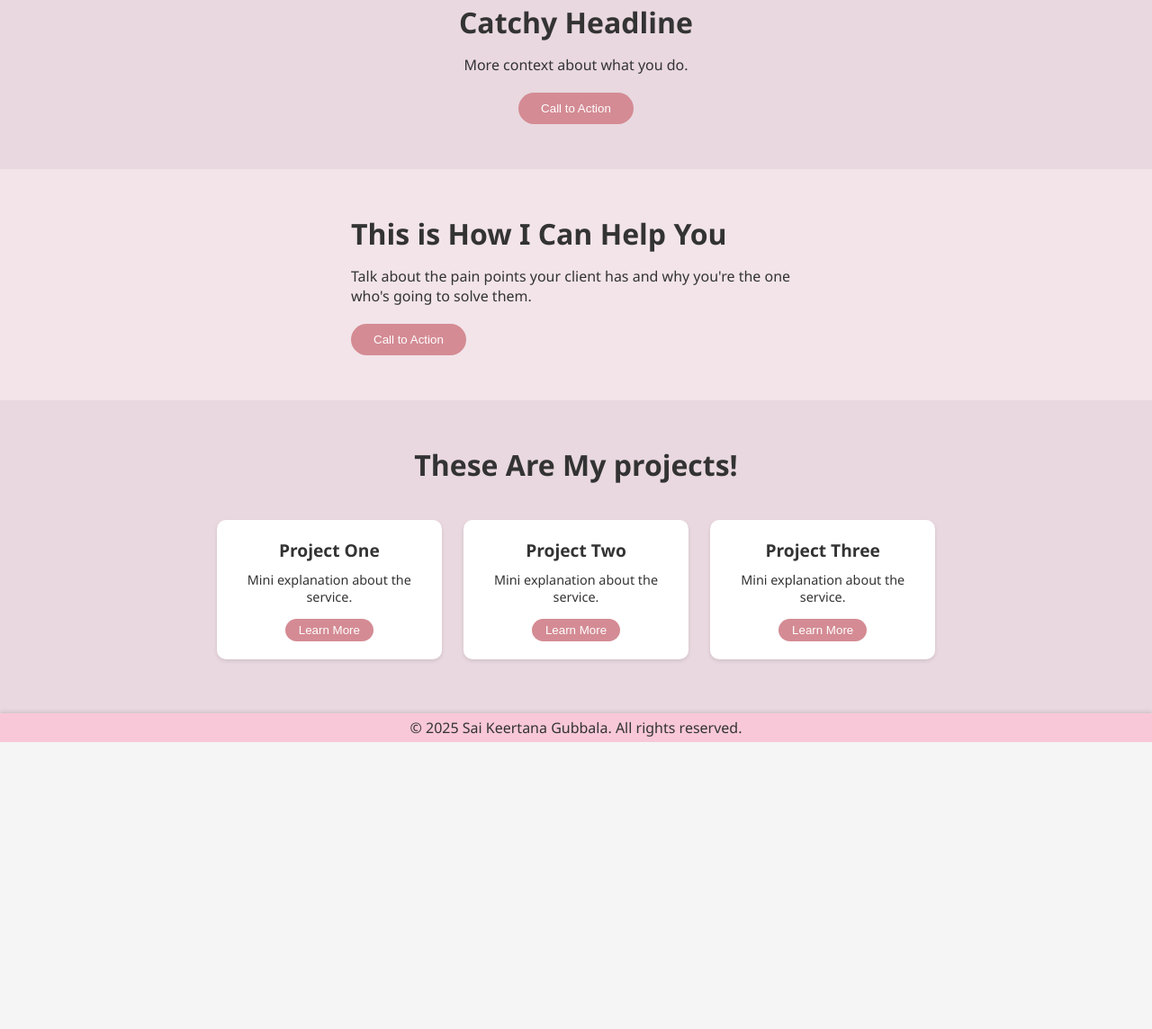
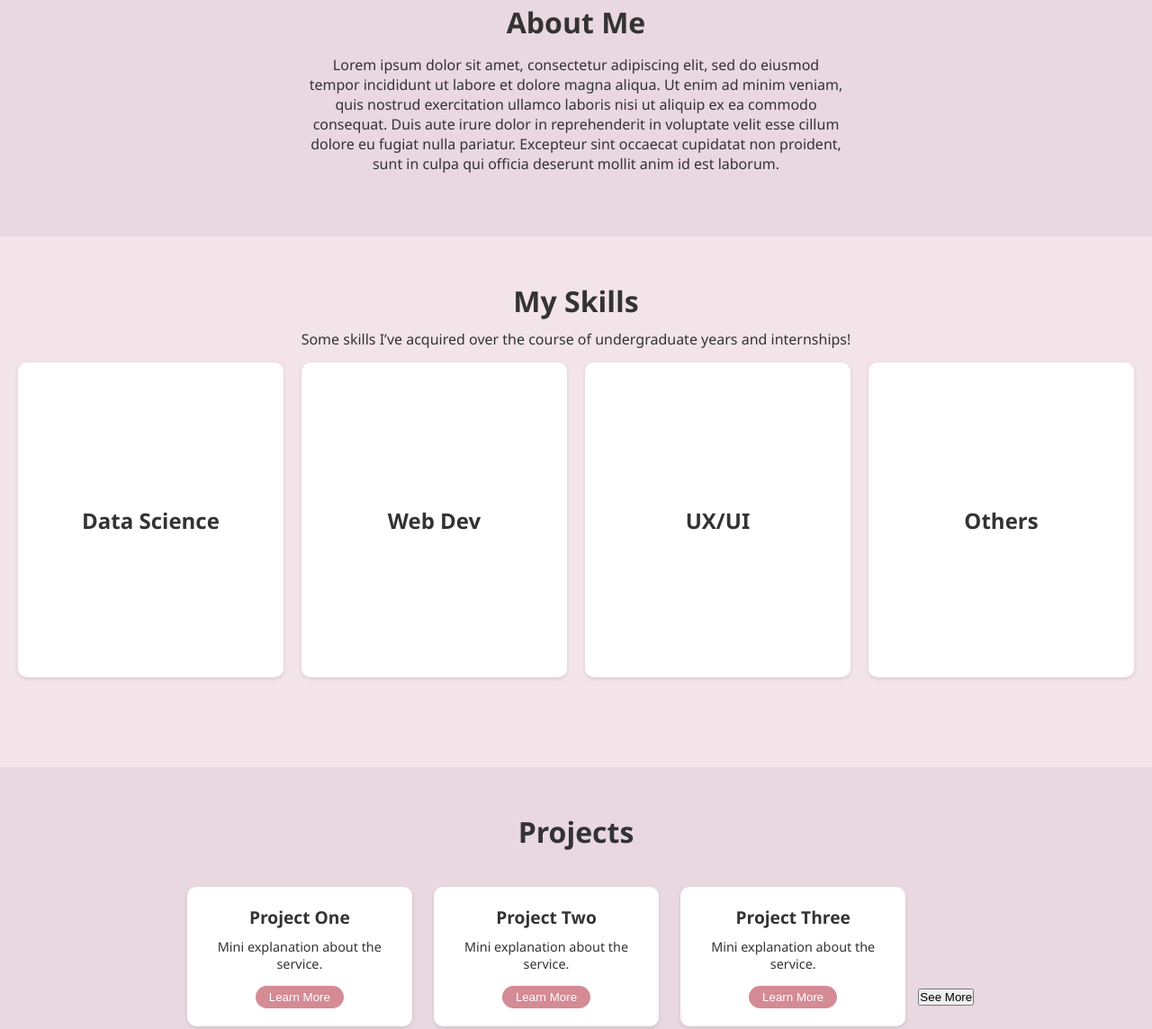
Before and after one commit to Saikeertanagubbala/portfolio-website, a website: page src/index.html in a window 1280 px wide. Shown: the part 514-1658 px from the top of the page at 90% size. Before the commit the page ends 1339 px from the top, so only its background shows below. Drawn offline with Linux system fonts and the light colour scheme.

Commit message:
Edits to homepage

```diff
--- a/src/index.html
+++ b/src/index.html
@@ -7,27 +7,23 @@
     <link rel="stylesheet" href="styles/main.css">
 </head>
 <body>
-    <!-- Header with Navigation -->
     <header>
         <nav class="sticky-nav">
             <ul>
                 <li><a href="index.html">Home</a></li>
                 <li><a href="pages/experience.html">Experience</a></li>
                 <li><a href="pages/projects.html">Projects</a></li>
-                <li><a href="pages/resume.html">Resume</a></li>
             </ul>
         </nav>
     </header>
 
-    <!-- Main Content -->
     <main>
-        <!-- Hero Section -->
         <section class="hero">
             <div class="hero-content">
                 <div class="hero-text">
                     <h1>Sai Keertana Gubbala</h1>
-                    <p>Data Analyst, UX/UI Designer and Coder.</p>
-                    <button class="cta">Call to Action</button>
+                    <p>Data Analyst</p>
+                    <button class="cta">Contact Me</button>
                 </div>
                 <div class="hero-image-container">
                     <img src="portfolio.jpg" alt="Hero Image">
@@ -35,25 +31,110 @@
             </div>
         </section>
 
-        <!-- About Section -->
         <section class="about">
-            <h2>Catchy Headline</h2>
-            <p>More context about what you do.</p>
-            <button class="cta">Call to Action</button>
+            <h2>About Me</h2>
+            <p>Lorem ipsum dolor sit amet, consectetur adipiscing elit, sed do eiusmod tempor incididunt ut labore et dolore magna aliqua. Ut enim ad minim veniam, quis nostrud exercitation ullamco laboris nisi ut aliquip ex ea commodo consequat. Duis aute irure dolor in reprehenderit in voluptate velit esse cillum dolore eu fugiat nulla pariatur. Excepteur sint occaecat cupidatat non proident, sunt in culpa qui officia deserunt mollit anim id est laborum.</p>
         </section>
 
-        <!-- Pain Points and Solutions Section -->
-        <section class="pain-points">
+        <section class="skills">
             <div>
-                <h2>This is How I Can Help You</h2>
-                <p>Talk about the pain points your client has and why you're the one who's going to solve them.</p>
-                <button class="cta">Call to Action</button>
+                <h2>My Skills</h2>
+                <p>Some skills I’ve acquired over the course of undergraduate years and internships!</p>
+                <div class="skills-grid">
+                    <div class="card">
+                        <div class="card-inner">
+                            <div class="card-front">
+                                <h3>Data Science</h3>
+                            </div>
+                            <div class="card-back">
+                                <ul>
+                                    <li>Python</li>
+                                    <li>R/R-Studio</li>
+                                    <li>Tableau</li>
+                                    <li>Machine Learning</li>
+                                    <li>Data Visualization</li>
+                                    <li>Statistics and Modeling</li>
+                                    <li>Unix/Bash-Scripting</li>
+                                    <li>High-Performace Computing Center</li>
+                                    <li>Pandas, Numpy, Matplotlib, Seaborn </li>
+                                    <li>Scikit-Learn, StatsModels, Sklearn</li>
+                                    <li>PyTorch, Plotly, NetworkX</li>
+                                    <li>tidyverse, dplyr, ggplot2, lubridate</li>
+                                    <li>SAS, SQL, PowerBI (in progress)</li>
+                                </ul>
+                            </div>
+                        </div>
+                    </div>
+                    <div class="card">
+                        <div class="card-inner">
+                            <div class="card-front">
+                                <h3>Web Dev</h3>
+                            </div>
+                            <div class="card-back">
+                                <ul>
+                                    <li>HTML/CSS (Tailwind & Tufte)</li>
+                                    <li>JavaScript</li>
+                                    <li>React</li>
+                                    <li>Next.js, Node.js, Vue.js</li>
+                                    <li>Supabase, Firebase</li>
+                                    <li>Vercel, Netlify, Eleventy</li>
+                                </ul>
+                            </div>
+                        </div>
+                    </div>
+                    <div class="card">
+                        <div class="card-inner">
+                            <div class="card-front">
+                                <h3>UX/UI</h3>
+                            </div>
+                            <div class="card-back">
+                                <ul>
+                                    <li>Figma</li>
+                                    <li>Miro</li>
+                                    <li>Prototyping & Usability</li>
+                                    <li>Survey Design</li>
+                                    <li>User Research</li>
+                                    <li>Wireframing & Persona Creation</li>
+                                    <li>Usability Testing</li>
+                                    <li>Interaction Design</li>
+                                    <li>User-Centered Design</li>
+                                    <li>Information Architecture</li>
+                                    <li>Comparative Analysis</li>
+                                    <li>Heuristic Evaluation</li>
+                                </ul>
+                            </div>
+                        </div>
+                    </div>
+                    <div class="card">
+                        <div class="card-inner">
+                            <div class="card-front">
+                                <h3>Others</h3>
+                            </div>
+                            <div class="card-back">
+                                <ul>
+                                    <li>GIT</li>
+                                    <li>Jupyter Notebook</li>
+                                    <li>Qualtrics</li>
+                                    <li>Microsoft Office</li>
+                                    <li>Google Suite</li>
+                                    <li>Canva</li>
+                                    <li>Notion (Productivity Software)</li>
+                                    <li>Team Collaboration</li>
+                                    <li>Critical Thinking</li>
+                                    <li>Time Management</li>
+                                    <li>Leadership</li>
+                                    <li>Adaptability</li>
+                                    <li>Creativity</li>
+                                </ul>
+                            </div>
+                        </div>
+                    </div>
+                </div>
             </div>
         </section>
 
-        <!-- Projects Section -->
         <section class="projects">
-            <h2>These Are My projects!</h2>
+            <h2>Projects</h2>
             <div class="project-item">
                 <h3>Project One</h3>
                 <p>Mini explanation about the service.</p>
@@ -69,10 +150,15 @@
                 <p>Mini explanation about the service.</p>
                 <button class="cta">Learn More</button>
             </div>
+            <button class="See More"> See More</button>
         </section>
+        <section class="contact">
+            <h2>Contact Me</h2>
+            <p>Do not hesitate to reach out to me, I look forward to connecting with you!</p>
+
+            </section>
     </main>
 
-    <!-- Footer -->
     <footer>
         <p>&copy; 2025 Sai Keertana Gubbala. All rights reserved.</p>
     </footer>
--- a/src/scripts/main.js
+++ b/src/scripts/main.js
@@ -7,4 +7,12 @@ document.addEventListener('DOMContentLoaded', function() {
             window.location.href = targetPage;
         });
     });
+
+    const cards = document.querySelectorAll('.card');
+
+    cards.forEach(card => {
+        card.addEventListener('click', function() {
+            card.classList.toggle('is-flipped');
+        });
+    });
 });
--- a/src/styles/main.css
+++ b/src/styles/main.css
@@ -12,14 +12,17 @@ body, html {
     color: #333;
 }
 
+/* Navigation Styles */
 nav {
     background-color: #f8c8d8;
+    position: sticky;
     top: 0;
     width: 100%;
     padding: 10px 0;
     display: flex;
     justify-content: flex-end;
     box-shadow: 0 2px 4px rgba(0,0,0,0.1);
+    z-index: 1000;
 }
 
 .sticky-nav ul {
@@ -102,6 +105,99 @@ nav {
     background-color: #bf7c84;
 }
 
+.skills {
+    background-color: #f2e4e9;
+    padding: 50px 20px;
+}
+
+.skills h2 {
+    font-size: 2em;
+    margin-bottom: 10px;
+    text-align: center;
+}
+.skills p {
+    margin-bottom: 15px;
+    text-align: center;
+}
+
+.skills-grid {
+    display: grid;
+    grid-template-columns: repeat(auto-fit, minmax(200px, 1fr));
+    gap: 20px;
+    width: 100%;
+    padding-bottom: 50px;
+}
+
+.card {
+    perspective: 1000px;
+    height: 350px;
+}
+
+.card-inner {
+    position: relative;
+    width: 100%;
+    height: 100%;
+    text-align: center;
+    transition: transform 0.6s;
+    transform-style: preserve-3d;
+}
+
+.card:hover .card-inner {
+    transform: rotateY(180deg);
+}
+
+.card-front, .card-back {
+    position: absolute;
+    width: 100%;
+    height: 100%;
+    backface-visibility: hidden;
+    border-radius: 10px;
+    box-shadow: 0 2px 4px rgba(0,0,0,0.1);
+    padding: 20px;
+    background-color: #fff;
+    display: flex;
+    justify-content: center;
+    align-items: center;
+}
+
+.card-back {
+    transform: rotateY(180deg);
+    overflow-y: auto;
+    max-height: 100%;
+}
+
+.card-back ul {
+    list-style-type: none;
+    padding: 20px 10px;
+    margin: 0;
+}
+
+.card-back ul li {
+    margin-bottom: 5px;
+    list-style-type: none;
+    font-size: 1em;
+}
+
+.card-front h3 {
+    margin: 0;
+    font-size: 1.5em;
+    text-align: center;
+}
+
+.skills-content h3 {
+    margin-bottom: 10px;
+}
+
+.skills-content ul {
+    list-style-type: none;
+    padding: 0;
+}
+
+.skills-content ul li {
+    margin-bottom: 5px;
+    list-style-type: none;
+}
+
 /* About Section */
 .about {
     background-color: #e9d8df;
@@ -132,52 +228,6 @@ nav {
 }
 
 .about .cta:hover {
-    background-color: #bf7c84;
-}
-
-/* Pain Points Section */
-.pain-points {
-    display: flex;
-    flex-wrap: wrap;
-    align-items: center;
-    justify-content: center;
-    background-color: #f2e4e9;
-    padding: 50px 20px;
-    gap: 20px;
-}
-
-.pain-points img {
-    width: 45%;
-    max-width: 500px;
-    border-radius: 10px;
-}
-
-.pain-points div {
-    width: 45%;
-    max-width: 500px;
-}
-
-.pain-points h2 {
-    font-size: 2em;
-    margin-bottom: 15px;
-}
-
-.pain-points p {
-    font-size: 1em;
-    margin-bottom: 20px;
-}
-
-.pain-points .cta {
-    background-color: #d48b94;
-    color: white;
-    border: none;
-    border-radius: 20px;
-    padding: 10px 25px;
-    cursor: pointer;
-    transition: background-color 0.3s;
-}
-
-.pain-points .cta:hover {
     background-color: #bf7c84;
 }
 
```
Also changed, not shown: src/pages/experience.html (+0 -1 lines), src/pages/projects.html (+0 -1 lines), src/pages/resume.html (deleted, +0 -28 lines), _site/src/pages/resume/index.html (deleted).
